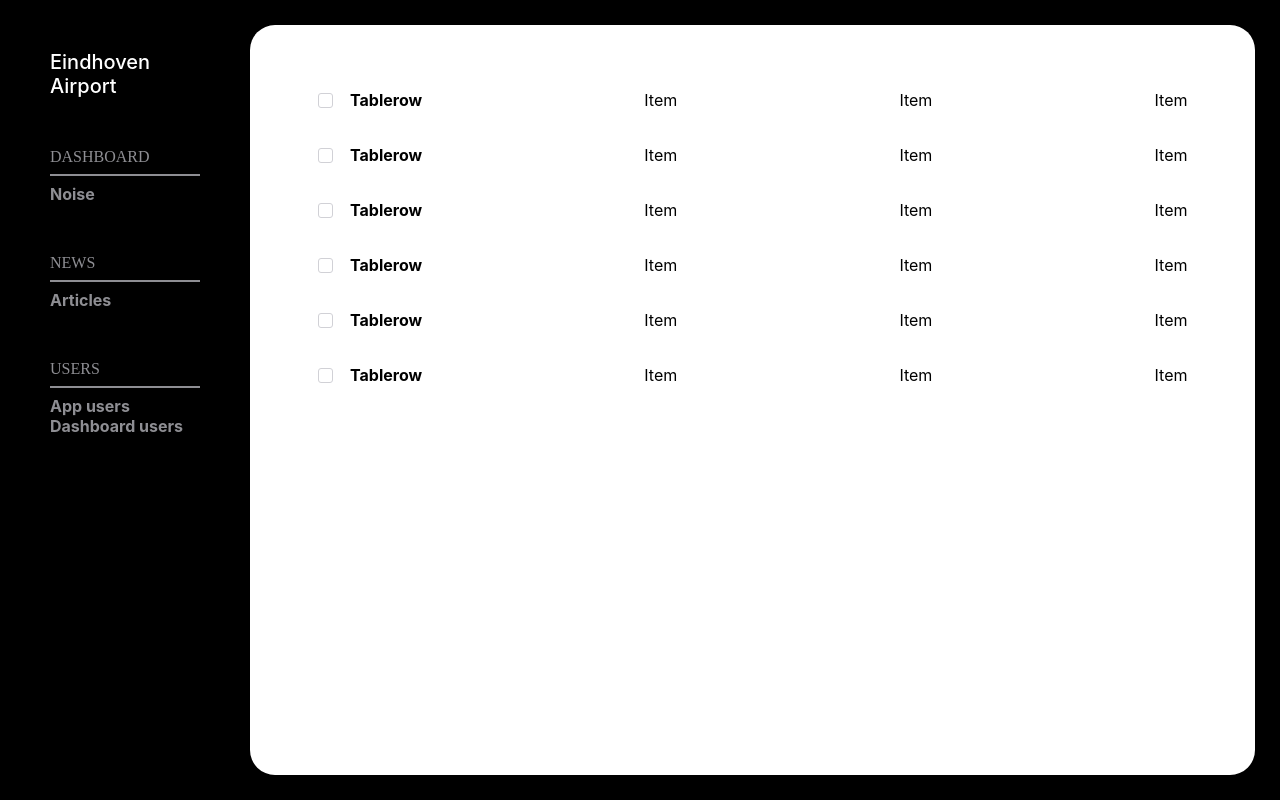
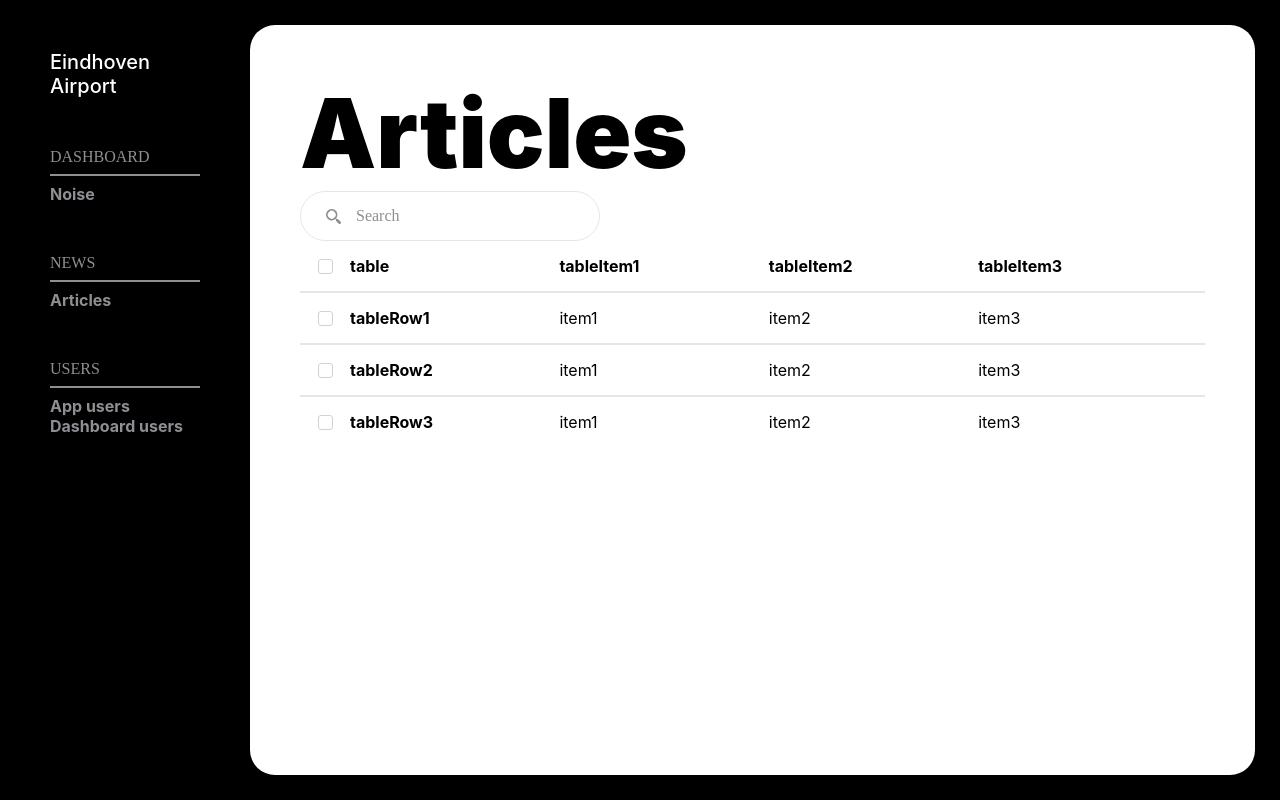
Before and after one commit to KevinvHelden/graduation_internship, a React (Create React App) app: page / in a window 1280 px wide. Built offline with nearby package versions, Linux system fonts and the light colour scheme.

Commit message:
Added Table component turn  all or individual rows

```diff
--- a/src/App.js
+++ b/src/App.js
@@ -1,21 +1,18 @@
 import React from "react";
 import styles from "./App.module.css";
 import classnames from "classnames";
-// import { Text, Icon } from "./components/primitives";
-import { Navigation, Tablerow } from "./components/elements";
-// import { Button } from "./components/elements";
+import { Text } from "./components/primitives";
+import { Navigation, Searchbar } from "./components/elements";
+import { Table } from "./components/collections";
 
 function App() {
   return (
     <div className={classnames(styles.App)}>
       <Navigation />
       <div className={classnames(styles.mainContent)}>
-        <Tablerow />
-        <Tablerow />
-        <Tablerow />
-        <Tablerow />
-        <Tablerow />
-        <Tablerow />
+        <Text text={"Articles"} variant={"h1"} />
+        <Searchbar />
+        <Table dividers />
       </div>
     </div>
   );
--- a/src/App.module.css
+++ b/src/App.module.css
@@ -9,5 +9,5 @@
     width: calc(100vw - 275px);
     border-radius: 25px;
     padding: 50px;
-    overflow: hidden;
+    overflow: scroll;
 }
--- /dev/null
+++ b/src/components/collections/Table/Fixtures/data.js
@@ -0,0 +1,22 @@
+const data = {
+    tableHeaderItems: ["table", "tableItem1", "tableItem2", "tableItem3"],
+  tableRows: [
+    {
+      title: "tableRow1",
+      tablerowItems: ["item1", "item2", "item3"],
+      id: 0,
+    },
+    {
+      title: "tableRow2",
+      tablerowItems: ["item1", "item2", "item3"],
+      id: 1,
+    },
+    {
+      title: "tableRow3",
+      tablerowItems: ["item1", "item2", "item3"],
+      id: 2,
+    },
+  ],
+};
+
+export default data;
--- /dev/null
+++ b/src/components/collections/Table/Table.js
@@ -0,0 +1,103 @@
+import React, { PureComponent, Fragment } from "react";
+import PropTypes from "prop-types";
+import styles from "./Table.module.css";
+import classnames from "classnames";
+import { Tablerow, Checkbox } from "../../elements";
+import { Text } from "../../primitives";
+
+import data from "./Fixtures/data";
+
+class Table extends PureComponent {
+  constructor(props) {
+    super(props);
+    this.state = {
+      checkedAll: false,
+      rowsList: [],
+      visibleRowList: [],
+      selectedRowList: [],
+    };
+    this.contentRef = React.createRef();
+  }
+
+  static propTypes = {
+    /**
+     * Shows dividers between tablerows
+     */
+    dividers: PropTypes.bool,
+  };
+
+  static defaultProps = {
+    dividers: false,
+  };
+
+  //Function to enable checkedAll state
+  selectAllRows = () => {
+    const checkedAll = this.state.checkedAll;
+    checkedAll
+      ? this.setState({ checkedAll: false })
+      : this.setState({ checkedAll: true });
+  };
+
+  turnOffSelectAllRows = () => {
+      this.setState({ checkedAll: false })
+      console.log(this.state.checkedAll);
+  }
+
+  //Formats the data in tablerows to place on the page
+  handleHeaderItems = () => {
+    const headerItems = data.tableHeaderItems;
+    const returnItems = headerItems.map((headerItem, id) => (
+      <div className={classnames(styles.tableHeaderItemContainer)}>
+        <Text key={id} text={headerItem} strong />
+      </div>
+    ));
+    return returnItems;
+  };
+
+  //Formats the data in tablerows to place on the page
+  handleRows = () => {
+    const { checkedAll } = this.state;
+    const { dividers } = this.props;
+    const { turnOffSelectAllRows } = this;
+    const tablerows = data.tableRows;
+
+    const returnRows = tablerows.map((tablerow, id) => (
+      <Fragment>
+        {dividers && <hr />}
+        <Tablerow
+          key={id}
+          selectedProp={checkedAll}
+          clickFunc={turnOffSelectAllRows}
+          data={tablerow}
+        />
+      </Fragment>
+    ));
+
+    return returnRows;
+  };
+
+  render() {
+    const { selectAllRows, contentRef, handleRows, handleHeaderItems } = this;
+    const { checkedAll } = this.state;
+    const headerItems = handleHeaderItems();
+    const rows = handleRows();
+
+    console.log(this.state.rowsList);
+
+    return (
+      <div className={classnames(styles.root)}>
+        <div className={classnames(styles.tableHeader)}>
+          <Checkbox checkedProp={checkedAll} clickFunc={selectAllRows} />
+          <div className={classnames(styles.tableHeaderItems)}>
+            {headerItems}
+          </div>
+        </div>
+        <div ref={contentRef} className={classnames(styles.tableContent)}>
+          {rows}
+        </div>
+      </div>
+    );
+  }
+}
+
+export default Table;
--- /dev/null
+++ b/src/components/collections/Table/Table.module.css
@@ -0,0 +1,34 @@
+@import "../../../styling/styling.css";
+
+.root {
+    width: 100%;
+    height: auto;
+}
+
+.root .tableHeader {
+    width: 100%;
+    height: auto;
+    display: flex;
+    height: 50px;
+    margin-bottom: 5px;
+}
+
+.root .tableHeaderItems {
+    width: 100%;
+    height: 100%;
+    line-height: 14px;
+    display: flex;
+    justify-content: space-between;
+    padding: calc(calc(50px - 15px) / 2);
+    padding-left: 0;
+}
+
+.root .tableHeaderItems .tableHeaderItemContainer {
+    width: 25%;
+}
+
+.root hr {
+    border: .5px var(--grey5) solid;
+    margin: 0;
+    margin-top: -5px;
+}
--- /dev/null
+++ b/src/components/collections/index.js
@@ -0,0 +1,4 @@
+/**
+ * Collections
+ */
+export { default as Table } from "./Table";
--- a/src/components/elements/Navigation/Navigation.js
+++ b/src/components/elements/Navigation/Navigation.js
@@ -31,8 +31,9 @@ class Navigation extends PureComponent {
         <Text text={section.title} mono light />
         <hr />
         {/* Maps section pages below the title */}
-        {section.pages.map((page) =>
+        {section.pages.map((page, id) =>
           <Text
+            key={id}
             text={page}
             strong
             light
--- a/src/components/elements/Tablerow/Tablerow.js
+++ b/src/components/elements/Tablerow/Tablerow.js
@@ -19,20 +19,36 @@ class Tablerow extends PureComponent {
      * Determines if the talberow should be visible
      */
     invisible: PropTypes.bool,
+    /**
+     * The data shown in the tablerow
+     */
+    data: PropTypes.object.isRequired,
+    /**
+     * Update functions from parent
+     */
+    clickFunc: PropTypes.func,
   };
 
   static defaultProps = {
     invisible: false,
+    clickFunc: null,
   };
 
   componentDidMount() {
-    this.tablerowRef.current.addEventListener("click", this.selectFunction);
+    this.tablerowRef.current.addEventListener("click", this.handleClicked);
   }
 
   componentWillUnmount() {
-    this.tablerowRef.current.removeEventListener("click", this.selectFunction);
+    this.tablerowRef.current.removeEventListener("click", this.handleClicked);
   }
 
+  static getDerivedStateFromProps(props, state) {
+    if (props.selectedProp) {
+      return { selected: props.selectedProp };
+    }
+  }
+
+  //Selects or deselects this component
   selectFunction = () => {
     const selected = this.state.selected;
     selected
@@ -40,9 +56,18 @@ class Tablerow extends PureComponent {
       : this.setState({ selected: true });
   };
 
+  handleClicked = () => {
+    //Deselects the select all tables function
+    this.props.clickFunc && this.props.clickFunc();
+    //Selects or deselects this component
+    this.selectFunction();
+  };
+
   handleTablerowItems = (data) => {
     const returnData = data.map((dataItem, id) => (
-      <Text text={dataItem} key={id} />
+      <div className={classnames(styles.tablerowItemContainer)}>
+        <Text text={dataItem} key={id} />
+      </div>
     ));
     return returnData;
   };
@@ -50,12 +75,7 @@ class Tablerow extends PureComponent {
   render() {
     const { tablerowRef, selectFunction, handleTablerowItems } = this;
     const { selected } = this.state;
-    const { invisible } = this.props;
-
-    const data = {
-      title: "Tablerow",
-      tablerowItems: ["Item", "Item", "Item"],
-    };
+    const { invisible, data } = this.props;
 
     return (
       <div
@@ -68,7 +88,9 @@ class Tablerow extends PureComponent {
       >
         <Checkbox checkedProp={selected} clickFunc={selectFunction} />
         <div className={classnames(styles.tablerowItems)}>
-          <Text text={data.title} strong />
+          <div className={classnames(styles.tablerowItemContainer)}>
+            <Text text={data.title} strong />
+          </div>
           {handleTablerowItems(data.tablerowItems)}
         </div>
       </div>
--- a/src/components/elements/Tablerow/Tablerow.module.css
+++ b/src/components/elements/Tablerow/Tablerow.module.css
@@ -22,6 +22,14 @@
     display: none;
 }
 
+.tablerowItems:first-child {
+    width: 50%;
+}
+
+.root .tablerowItemContainer {
+    width: 25%;
+}
+
 .tablerowItems {
     display: flex;
     width: 100%;
```
